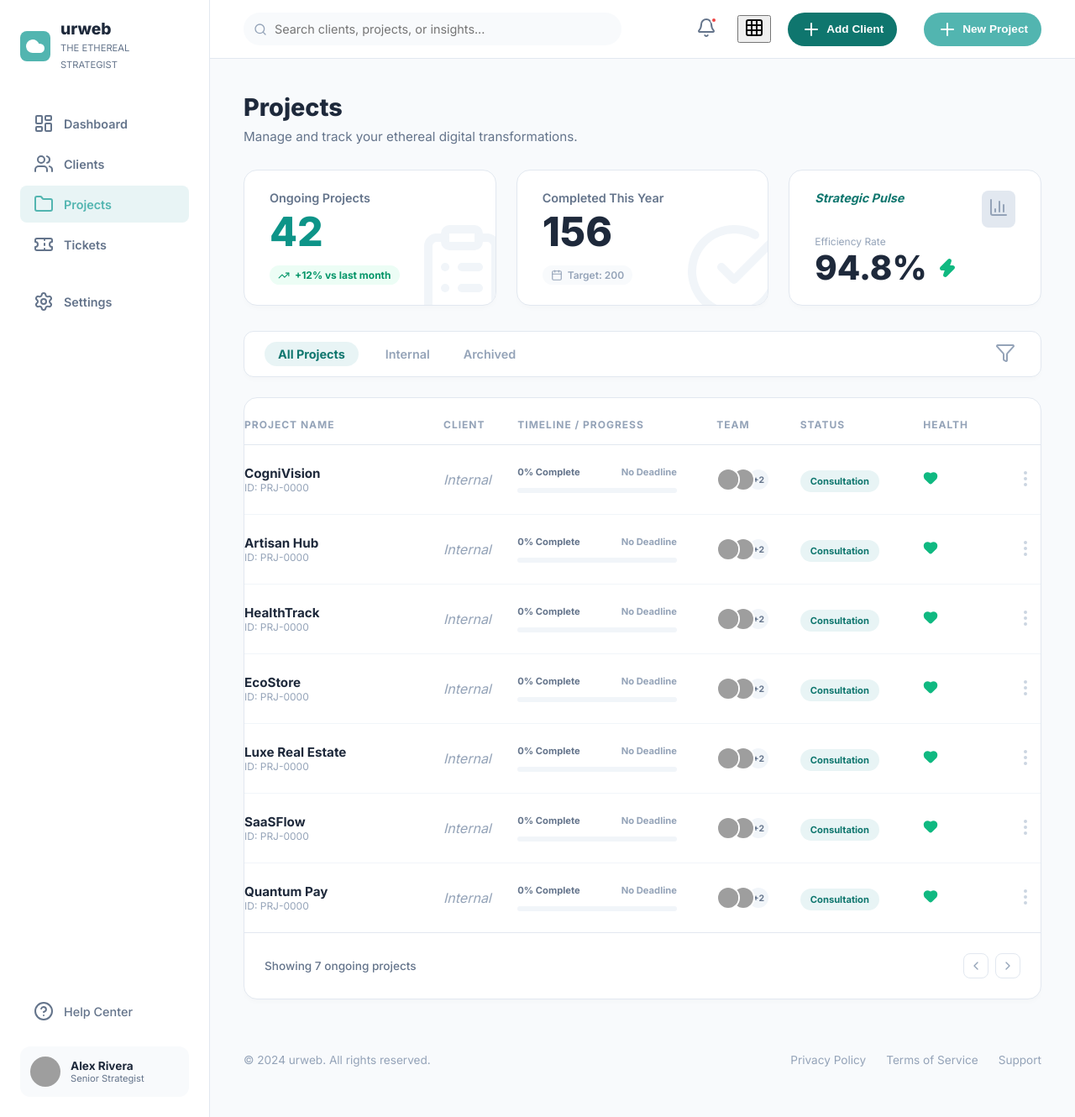
After one commit to Saiful-Haque/urweb, a Django app: page /dashboard/projects/ in a window 1280 px wide. The commit adds this page. Shown: the whole page at 84% size. Run offline with Django 5.2, Linux system fonts and the light colour scheme; a user stored in the database is signed in; data comes from the database, SQL or seed files in the repository; both versions use the stored data as it was after the commit; tables that the repository leaves empty hold one stand-in row (values such as "Sample post"); grey boxes are pictures that could not be loaded.

Commit message:
feat: Add SaaS Projects page with Client and Project creation functionality

```diff
--- a/core/forms.py
+++ b/core/forms.py
@@ -1,5 +1,5 @@
 from django import forms
-from .models import ContactMessage
+from .models import ContactMessage, Client, Project
 
 class ContactForm(forms.ModelForm):
     class Meta:
@@ -11,3 +11,31 @@ class ContactForm(forms.ModelForm):
             'subject': forms.TextInput(attrs={'class': 'form-control', 'placeholder': 'Subject'}),
             'message': forms.Textarea(attrs={'class': 'form-control', 'placeholder': 'How can we help?', 'rows': 5}),
         }
+
+class ClientForm(forms.ModelForm):
+    class Meta:
+        model = Client
+        fields = ['name', 'industry', 'total_spent', 'health_status', 'logo_color']
+        widgets = {
+            'name': forms.TextInput(attrs={'class': 'form-control', 'required': True}),
+            'industry': forms.TextInput(attrs={'class': 'form-control', 'required': True}),
+            'total_spent': forms.NumberInput(attrs={'class': 'form-control', 'step': '0.01'}),
+            'health_status': forms.Select(attrs={'class': 'form-control'}),
+            'logo_color': forms.TextInput(attrs={'type': 'color', 'class': 'form-control', 'style': 'height: 40px;'}),
+        }
+
+class ProjectForm(forms.ModelForm):
+    class Meta:
+        model = Project
+        fields = ['title', 'client', 'project_id', 'progress', 'deadline', 'status', 'health', 'category', 'image_style']
+        widgets = {
+            'title': forms.TextInput(attrs={'class': 'form-control', 'required': True}),
+            'client': forms.Select(attrs={'class': 'form-control'}),
+            'project_id': forms.TextInput(attrs={'class': 'form-control'}),
+            'progress': forms.NumberInput(attrs={'class': 'form-control', 'min': 0, 'max': 100}),
+            'deadline': forms.DateInput(attrs={'class': 'form-control', 'type': 'date'}),
+            'status': forms.TextInput(attrs={'class': 'form-control', 'placeholder': 'e.g. Design, Development'}),
+            'health': forms.Select(attrs={'class': 'form-control'}),
+            'category': forms.TextInput(attrs={'class': 'form-control'}),
+            'image_style': forms.Select(attrs={'class': 'form-control'}),
+        }
--- a/core/templates/core/admin_base.html
+++ b/core/templates/core/admin_base.html
@@ -58,9 +58,17 @@
         </nav>
 
         <div class="sidebar-footer" style="padding-top: 20px; border-top: none;">
-            <a href="#" class="nav-item" style="color: var(--text-muted); font-weight: 500;">
+            <a href="#" class="nav-item" style="color: var(--text-muted); font-weight: 500; margin-bottom: 20px;">
                 <i data-lucide="help-circle"></i> Help Center
             </a>
+
+            <div class="user-profile-bottom" style="background: #F8FAFC; border-radius: 12px; padding: 12px; display: flex; align-items: center; gap: 12px; margin-top: auto;">
+                <div class="user-avatar-bottom" style="width: 36px; height: 36px; border-radius: 50%; background: url('https://i.pravatar.cc/150?u=admin') center/cover; flex-shrink: 0;"></div>
+                <div class="user-info-bottom" style="overflow: hidden;">
+                    <span class="user-name-bottom" style="display: block; font-weight: 700; font-size: 0.85rem; color: var(--secondary); white-space: nowrap; text-overflow: ellipsis; overflow: hidden;">Alex Rivera</span>
+                    <span class="user-role-bottom" style="display: block; font-size: 0.7rem; color: var(--text-muted);">Senior Strategist</span>
+                </div>
+            </div>
         </div>
     </aside>
 
@@ -87,13 +95,6 @@
                 <button class="btn btn-primary topbar-btn"><i data-lucide="plus"></i> Add Item</button>
                 {% endblock %}
 
-                <div class="user-profile-top">
-                    <div class="user-info-top" style="text-align: right; margin-right: 12px;">
-                        <span class="user-name-top" style="display: block; font-weight: 700; font-size: 0.9rem; color: var(--secondary);">Alex Rivera</span>
-                        <span class="user-role-top" style="display: block; font-size: 0.75rem; color: var(--text-muted);">Senior Strategist</span>
-                    </div>
-                    <div class="user-avatar-top" style="width: 40px; height: 40px; border-radius: 50%; background: url('https://i.pravatar.cc/150?u=admin') center/cover;"></div>
-                </div>
             </div>
         </header>
 
--- /dev/null
+++ b/core/templates/core/projects.html
@@ -0,0 +1,207 @@
+{% extends "core/admin_base.html" %}
+
+{% block title %}Projects | urweb{% endblock %}
+
+{% block topbar_action %}
+<button class="btn btn-primary topbar-btn" onclick="document.getElementById('addClientModal').showModal()" style="margin-right: 12px; background: #0F766E;"><i data-lucide="plus"></i> Add Client</button>
+<button class="btn btn-primary topbar-btn" onclick="document.getElementById('addProjectModal').showModal()"><i data-lucide="plus"></i> New Project</button>
+{% endblock %}
+
+{% block admin_content %}
+<div class="content-header">
+    <h1 style="font-size: 1.8rem; margin: 0 0 8px 0; font-weight: 800;">Projects</h1>
+    <p style="color: var(--text-muted); margin: 0; font-size: 0.95rem;">Manage and track your ethereal digital transformations.</p>
+</div>
+
+<!-- Metrics Row -->
+<div class="metrics-grid" style="grid-template-columns: repeat(3, 1fr); gap: 24px; margin-bottom: 30px;">
+    <!-- Ongoing Projects -->
+    <div class="metric-card" style="padding: 24px 30px; position: relative; overflow: hidden;">
+        <i data-lucide="clipboard-list" style="position: absolute; right: -20px; bottom: -20px; width: 120px; height: 120px; color: #F1F5F9; z-index: 0;"></i>
+        <div style="position: relative; z-index: 1;">
+            <div class="metric-label" style="font-weight: 600; color: #64748B; margin-bottom: 8px;">Ongoing Projects</div>
+            <div class="metric-value" style="font-size: 3rem; color: #0D9488; font-weight: 800; line-height: 1; margin-bottom: 16px;">42</div>
+            <div style="display: inline-flex; align-items: center; gap: 6px; background: #ECFDF5; color: #059669; padding: 4px 10px; border-radius: 20px; font-size: 0.75rem; font-weight: 700;">
+                <i data-lucide="trending-up" style="width: 14px; height: 14px;"></i> +12% vs last month
+            </div>
+        </div>
+    </div>
+
+    <!-- Completed This Year -->
+    <div class="metric-card" style="padding: 24px 30px; position: relative; overflow: hidden;">
+        <i data-lucide="check-circle" style="position: absolute; right: -20px; bottom: -20px; width: 120px; height: 120px; color: #F1F5F9; z-index: 0;"></i>
+        <div style="position: relative; z-index: 1;">
+            <div class="metric-label" style="font-weight: 600; color: #64748B; margin-bottom: 8px;">Completed This Year</div>
+            <div class="metric-value" style="font-size: 3rem; font-weight: 800; line-height: 1; margin-bottom: 16px;">156</div>
+            <div style="display: inline-flex; align-items: center; gap: 6px; background: #F8FAFC; color: #94A3B8; padding: 4px 10px; border-radius: 20px; font-size: 0.75rem; font-weight: 600;">
+                <i data-lucide="calendar" style="width: 14px; height: 14px;"></i> Target: 200
+            </div>
+        </div>
+    </div>
+
+    <!-- Strategic Pulse -->
+    <div class="metric-card" style="padding: 24px 30px; display: flex; flex-direction: column; justify-content: space-between;">
+        <div style="display: flex; justify-content: space-between; align-items: flex-start;">
+            <div class="metric-label" style="font-weight: 700; font-style: italic; color: #0F766E;">Strategic Pulse</div>
+            <div style="background: #E2E8F0; padding: 8px; border-radius: 8px; color: #94A3B8;"><i data-lucide="bar-chart-3"></i></div>
+        </div>
+        <div>
+            <div class="metric-label" style="font-size: 0.75rem; color: #94A3B8; margin-bottom: 4px;">Efficiency Rate</div>
+            <div style="display: flex; align-items: center; gap: 12px;">
+                <div class="metric-value" style="font-size: 2.5rem; font-weight: 800; line-height: 1;">94.8%</div>
+                <i data-lucide="zap" style="color: #10B981; fill: #10B981; width: 24px; height: 24px;"></i>
+            </div>
+        </div>
+    </div>
+</div>
+
+<!-- Filter Bar -->
+<div class="dashboard-panel" style="padding: 12px 24px; border-radius: 12px; margin-bottom: 24px; display: flex; justify-content: space-between; align-items: center;">
+    <div style="display: flex; gap: 24px;">
+        <a href="#" style="color: #0F766E; font-weight: 700; text-decoration: none; padding: 6px 16px; background: #E8F4F5; border-radius: 20px; font-size: 0.9rem;">All Projects</a>
+        <a href="#" style="color: #94A3B8; font-weight: 600; text-decoration: none; padding: 6px 8px; font-size: 0.9rem;">Internal</a>
+        <a href="#" style="color: #94A3B8; font-weight: 600; text-decoration: none; padding: 6px 8px; font-size: 0.9rem;">Archived</a>
+    </div>
+    <button style="background: none; border: none; color: #94A3B8; cursor: pointer;"><i data-lucide="filter"></i></button>
+</div>
+
+<!-- Projects Table -->
+<div class="dashboard-panel" style="padding: 0; overflow: hidden;">
+    <div class="status-table-container">
+        <table class="status-table clients-table" style="width: 100%; border-collapse: collapse;">
+            <thead>
+                <tr>
+                    <th style="padding: 24px; padding-bottom: 24px;">PROJECT NAME</th>
+                    <th style="padding-bottom: 24px;">CLIENT</th>
+                    <th style="padding-bottom: 24px;">TIMELINE / PROGRESS</th>
+                    <th style="padding-bottom: 24px;">TEAM</th>
+                    <th style="padding-bottom: 24px;">STATUS</th>
+                    <th style="padding-bottom: 24px;">HEALTH</th>
+                    <th></th>
+                </tr>
+            </thead>
+            <tbody>
+                {% for project in projects %}
+                <tr>
+                    <td style="padding-left: 24px; width: 25%;">
+                        <div class="client-info">
+                            <span class="client-name" style="font-size: 0.95rem; font-weight: 700;">{{ project.title }}</span>
+                            <span class="client-sub" style="color: #94A3B8; font-size: 0.75rem;">ID: {{ project.project_id|default:"PRJ-0000" }}</span>
+                        </div>
+                    </td>
+                    <td>
+                        {% if project.client %}
+                        <div class="client-cell">
+                            <div class="client-logo" style="width: 28px; height: 28px; background: #F1F5F9; color: #475569; font-size: 0.7rem; display: flex; align-items: center; justify-content: center; border-radius: 6px; font-weight: 700;">
+                                {{ project.client.name|make_list|first|upper }}
+                            </div>
+                            <span style="font-weight: 600; font-size: 0.9rem;">{{ project.client.name }}</span>
+                        </div>
+                        {% else %}
+                        <span style="color: #94A3B8; font-style: italic;">Internal</span>
+                        {% endif %}
+                    </td>
+                    <td style="width: 25%;">
+                        <div class="completion-cell" style="width: 80%;">
+                            <div style="display: flex; justify-content: space-between; margin-bottom: 6px; font-size: 0.7rem; font-weight: 700; color: #64748B;">
+                                <span>{{ project.progress }}% Complete</span>
+                                <span style="color: #94A3B8;">{% if project.deadline %}{{ project.deadline|date:"M d" }} Deadline{% else %}No Deadline{% endif %}</span>
+                            </div>
+                            <div class="progress-bar-container" style="width: 100%; height: 6px; background: #F1F5F9;">
+                                <div class="progress-bar" style="width: {{ project.progress }}%; background: #0F766E;"></div>
+                            </div>
+                        </div>
+                    </td>
+                    <td>
+                        <div style="display: flex; align-items: center;">
+                            <img src="https://i.pravatar.cc/150?u={{ project.id }}1" style="width: 28px; height: 28px; border-radius: 50%; border: 2px solid white; margin-right: -10px; position:relative; z-index:3;">
+                            <img src="https://i.pravatar.cc/150?u={{ project.id }}2" style="width: 28px; height: 28px; border-radius: 50%; border: 2px solid white; margin-right: -10px; position:relative; z-index:2;">
+                            <div style="width: 28px; height: 28px; border-radius: 50%; border: 2px solid white; background: #F1F5F9; display: flex; align-items: center; justify-content: center; font-size: 0.65rem; font-weight: 700; color: #64748B; position:relative; z-index:1;">+2</div>
+                        </div>
+                    </td>
+                    <td>
+                        <span style="background: #E8F4F5; color: #0F766E; font-size: 0.7rem; font-weight: 700; padding: 6px 12px; border-radius: 20px;">{{ project.status }}</span>
+                    </td>
+                    <td>
+                        {% if project.health == 'Green' %}
+                        <i data-lucide="heart" style="color: #10B981; fill: #10B981; width: 18px; height: 18px;"></i>
+                        {% elif project.health == 'Yellow' %}
+                        <i data-lucide="heart" style="color: #F59E0B; fill: #F59E0B; width: 18px; height: 18px;"></i>
+                        {% else %}
+                        <i data-lucide="heart" style="color: #EF4444; fill: #EF4444; width: 18px; height: 18px;"></i>
+                        {% endif %}
+                    </td>
+                    <td style="text-align: right; padding-right: 24px;">
+                        <button style="background: none; border: none; color: #CBD5E1; cursor: pointer;"><i data-lucide="more-vertical"></i></button>
+                    </td>
+                </tr>
+                {% empty %}
+                <tr>
+                    <td colspan="7" style="text-align: center; padding: 40px; color: #94A3B8;">No projects tracked yet. Click "+ New Project" to begin.</td>
+                </tr>
+                {% endfor %}
+            </tbody>
+        </table>
+
+        <!-- Table Footer Pagination -->
+        <div style="padding: 24px; border-top: 1px solid var(--border-color); display: flex; justify-content: space-between; align-items: center;">
+            <span style="color: #64748B; font-size: 0.85rem; font-weight: 500;">Showing {{ projects.count }} ongoing projects</span>
+            <div style="display: flex; gap: 8px; align-items: center;">
+                <button style="width: 30px; height: 30px; border-radius: 8px; border: 1px solid #E2E8F0; background: white; color: #94A3B8; cursor: pointer; display: flex; align-items: center; justify-content: center;"><i data-lucide="chevron-left" style="width: 16px; height: 16px;"></i></button>
+                <button style="width: 30px; height: 30px; border-radius: 8px; border: 1px solid #E2E8F0; background: white; color: #94A3B8; cursor: pointer; display: flex; align-items: center; justify-content: center;"><i data-lucide="chevron-right" style="width: 16px; height: 16px;"></i></button>
+            </div>
+        </div>
+    </div>
+</div>
+
+<!-- SaaS Footer -->
+<div style="display: flex; justify-content: space-between; align-items: center; padding: 40px 0 20px 0;">
+    <span style="font-size: 0.85rem; color: #94A3B8;">&copy; 2024 urweb. All rights reserved.</span>
+    <div style="display: flex; gap: 24px;">
+        <a href="#" style="font-size: 0.85rem; color: #94A3B8; text-decoration: none;">Privacy Policy</a>
+        <a href="#" style="font-size: 0.85rem; color: #94A3B8; text-decoration: none;">Terms of Service</a>
+        <a href="#" style="font-size: 0.85rem; color: #94A3B8; text-decoration: none;">Support</a>
+    </div>
+</div>
+
+<!-- Add Client Modal -->
+<dialog id="addClientModal" class="admin-modal">
+    <div class="modal-content">
+        <div class="modal-header">
+            <h2>Add New Client</h2>
+            <button onclick="document.getElementById('addClientModal').close()"><i data-lucide="x"></i></button>
+        </div>
+        <form action="{% url 'core:add_client' %}" method="POST">
+            {% csrf_token %}
+            <div class="form-body">
+                {{ client_form.as_p }}
+            </div>
+            <div class="modal-footer">
+                <button type="button" class="btn" onclick="document.getElementById('addClientModal').close()">Cancel</button>
+                <button type="submit" class="btn btn-primary">Save Client</button>
+            </div>
+        </form>
+    </div>
+</dialog>
+
+<!-- Add Project Modal -->
+<dialog id="addProjectModal" class="admin-modal">
+    <div class="modal-content">
+        <div class="modal-header">
+            <h2>Track New Project</h2>
+            <button onclick="document.getElementById('addProjectModal').close()"><i data-lucide="x"></i></button>
+        </div>
+        <form action="{% url 'core:add_project' %}" method="POST">
+            {% csrf_token %}
+            <div class="form-body">
+                {{ project_form.as_p }}
+            </div>
+            <div class="modal-footer">
+                <button type="button" class="btn" onclick="document.getElementById('addProjectModal').close()">Cancel</button>
+                <button type="submit" class="btn btn-primary">Save Project</button>
+            </div>
+        </form>
+    </div>
+</dialog>
+
+{% endblock %}
--- a/core/urls.py
+++ b/core/urls.py
@@ -12,4 +12,7 @@ urlpatterns = [
     path('contact/', views.contact_view, name='contact'),
     path('dashboard/', views.dashboard_view, name='dashboard'),
     path('dashboard/clients/', views.clients_view, name='clients'),
+    path('dashboard/projects/', views.projects_view, name='projects'),
+    path('dashboard/add-client/', views.add_client, name='add_client'),
+    path('dashboard/add-project/', views.add_project, name='add_project'),
 ]
--- a/core/views.py
+++ b/core/views.py
@@ -4,8 +4,8 @@ from django.contrib.auth.decorators import login_required
 from django.core.mail import send_mail
 from django.template.loader import render_to_string
 from django.conf import settings
-from .forms import ContactForm
-from .models import Service, Project, Testimonial
+from .forms import ContactForm, ClientForm, ProjectForm
+from .models import Service, Project, Testimonial, Client
 
 # Create your views here.
 def home(request):
@@ -86,3 +86,38 @@ def dashboard_view(request):
 @login_required
 def clients_view(request):
     return render(request, 'core/clients.html', {'active_tab': 'clients'})
+
+@login_required
+def projects_view(request):
+    projects = Project.objects.all().order_by('-id')
+    client_form = ClientForm()
+    project_form = ProjectForm()
+    context = {
+        'active_tab': 'projects',
+        'projects': projects,
+        'client_form': client_form,
+        'project_form': project_form,
+    }
+    return render(request, 'core/projects.html', context)
+
+@login_required
+def add_client(request):
+    if request.method == 'POST':
+        form = ClientForm(request.POST)
+        if form.is_valid():
+            form.save()
+            messages.success(request, 'Client added successfully.')
+        else:
+            messages.error(request, 'Failed to add client. Please check the form.')
+    return redirect('core:projects')
+
+@login_required
+def add_project(request):
+    if request.method == 'POST':
+        form = ProjectForm(request.POST)
+        if form.is_valid():
+            form.save()
+            messages.success(request, 'Project added successfully.')
+        else:
+            messages.error(request, 'Failed to add project. Please check the form.')
+    return redirect('core:projects')
```
Also changed, not shown: core/models.py (+19 -0 lines), core/static/core/css/admin.css (+72 -0 lines), core/migrations/0003_client_project_deadline_project_health_and_more.py (added), db.sqlite3.
